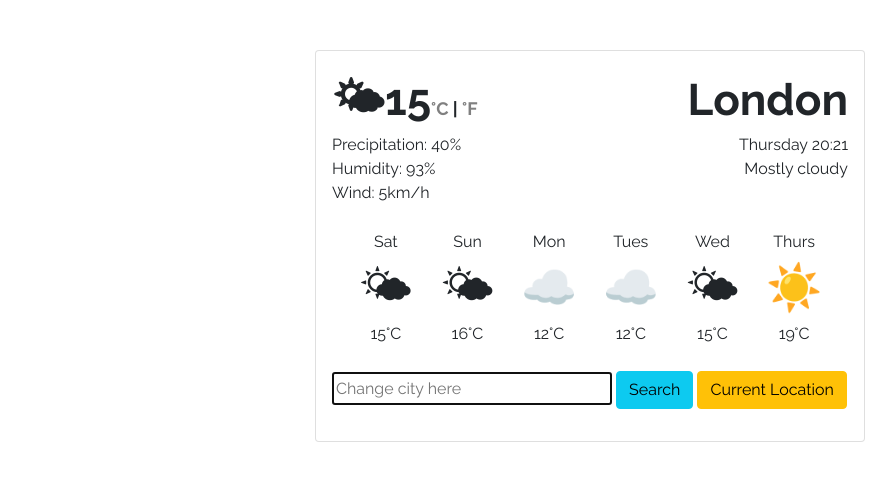
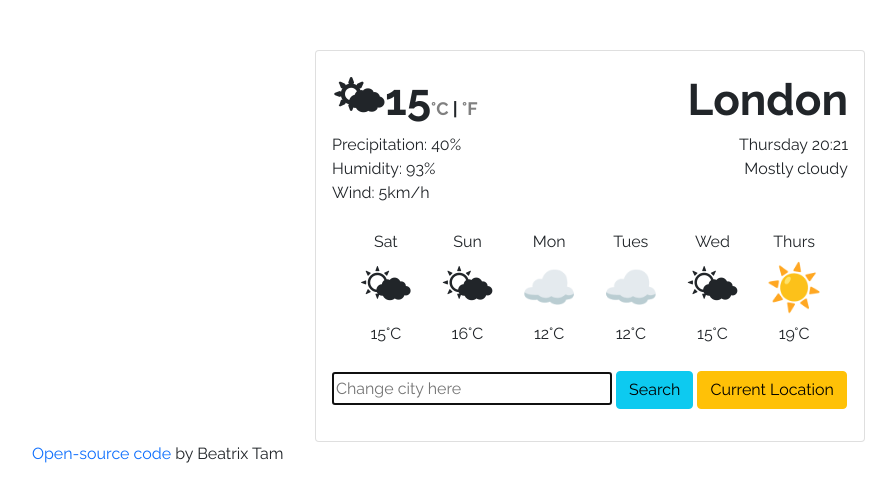
Before and after one commit to beatrixtam/bea-weather-app, a plain HTML site: page index.html in a window 1280 px wide. Shown: the whole page, without its empty margins (50-946 px from the left). Drawn offline with nearby package versions, Linux system fonts and the light colour scheme.

Commit message:
Added Open source link on the bottom and styled it

```diff
--- a/index.html
+++ b/index.html
@@ -96,7 +96,14 @@
 					</form>
 				</div>
 			</div>
+			<p>
+				<a href="https://github.com/beatrixtam/bea-weather-app" class="author"
+					>Open-source code</a
+				>
+				by Beatrix Tam
+			</p>
 		</div>
+
 		<script src="src/index.js"></script>
 	</body>
 </html>
--- a/src/style.css
+++ b/src/style.css
@@ -43,3 +43,6 @@
 	text-decoration: none;
 	color: grey;
 }
+.author {
+	text-decoration: none;
+}
```
